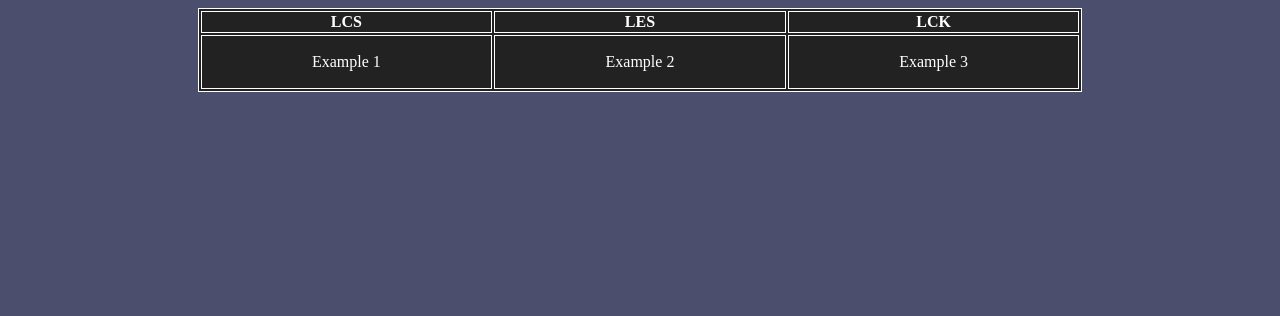
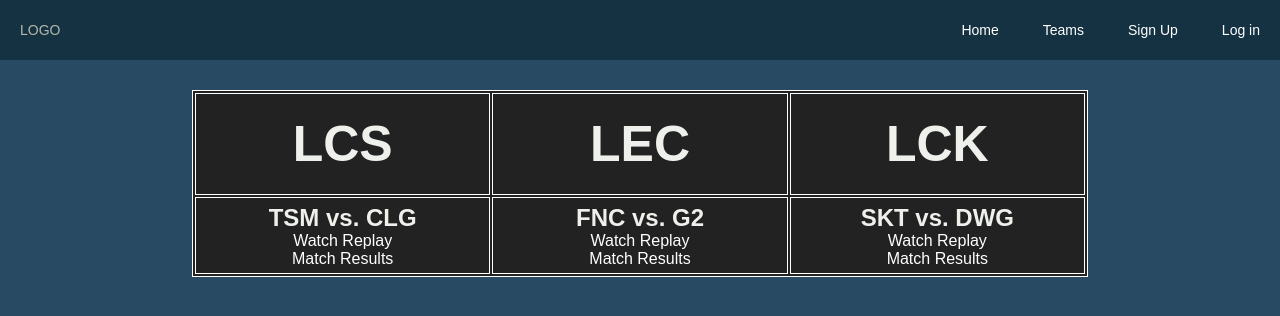
Before and after one commit to jssmith9876/LeagueEsports, a plain HTML site: page index.html in a window 1280 px wide. Drawn offline with Linux system fonts and the light colour scheme.

Commit message:
Added navigation menu to top of site, adjusted styling of page itself, and altered formatting of table rows

```diff
--- a/index.html
+++ b/index.html
@@ -6,18 +6,50 @@
     </head>
 
     <body>
+        <div class="navigation-wrapper">
+            <nav>
+                <ul>
+                    <li><a href="#">LOGO</a></li>
+                    <div class="navigation">
+                        <li><a href="#">Home</a></li>
+                        <li><a href="#">Teams</a></li>
+                        <li><a href="#">Sign Up</a></li>
+                        <li><a href="#">Log in</a></li>
+                    </div>
+                </ul>
+            </nav>
+        </div>
+
         <!-- A table that holds the matches -->
         <div>
             <table class="center">
                 <tr>
-                    <th>LCS</th>
-                    <th>LES</th>
-                    <th>LCK</th>
+                    <th><h1>LCS</h1></th>
+                    <th><h1>LEC</h1></th>
+                    <th><h1>LCK</h1></th>
                 </tr>
                 <tr>
-                    <td>Example 1</td>
-                    <td>Example 2</td>
-                    <td>Example 3</td>
+                    <td>
+                        <h2>TSM vs. CLG</h2>
+                        <ul>
+                            <li><a href="#">Watch Replay</a></li>
+                            <li><a href="#">Match Results</a></li>
+                        </ul>
+                    </td>
+                    <td>
+                        <h2>FNC vs. G2</h2>
+                        <ul>
+                            <li><a href="#">Watch Replay</a></li>
+                            <li><a href="#">Match Results</a></li>
+                        </ul>
+                    </td>
+                    <td>
+                        <h2>SKT vs. DWG</h2>
+                        <ul>
+                            <li><a href="#">Watch Replay</a></li>
+                            <li><a href="#">Match Results</a></li>
+                        </ul>
+                    </td>
                 </tr>
             </table>
         </div>
--- a/style.css
+++ b/style.css
@@ -1,23 +1,93 @@
+/*
+COLORS:
+Ash Grey:   #B4B8AB
+Gunmetal:   #153243
+Indigo Dye: #284B63
+Ivory:      #F4F9E9
+Baby Power: #EEF0EB
+*/
+
+* {
+    margin: 0;
+    padding: 0;
+}
+
 body {
-    background-color: #4B4E6D;
+    background-color: #284B63;
+}
+
+.menu-wrapper {
+    margin: 0 auto;
+    width: 1000px;
+}
+
+nav {
+    width: 100%;
+    height: 60px;
+    background-color: #153243;
+}
+
+.navigation {
+    position: absolute;
+    right: 0px;
+    display: inline;
+}
+
+li {
+    list-style: none;
+    display: inline-block;
+}
+
+li a {
+    text-decoration: none;
+    color: #ffffff;
+    padding: 0 30px;
+}
+
+.navigation-wrapper li {
+    list-style: none;
+    line-height: 60px;
+}
+
+.navigation-wrapper li a {
+    display: block;
+    text-decoration: none;
+    font-size: 14px;
+    font-family: arial;
+    padding: 0 20px;
+}
+
+ul li a:hover {
+    color: #B4B8AB;
 }
 
 table.center {
     margin-left: auto;
     margin-right: auto;
+    margin-top: 30px;
 }
 
 table {
+    table-layout: fixed;
     width: 70%;
+    font-family: arial;
+}
+
+th {
+    line-height: 100px;
 }
 
 td {
     text-align: center;
-    height: 50px;
+    height: 75px;
 }
 
 table, th, td {
     background-color: #222222;
     border: 1px solid #FFFFFF;
-    color: #FFFFFF;
+    color: #EEF0EB;
 }
+
+table th h1 {
+    font-size: 50px;
+}
```
